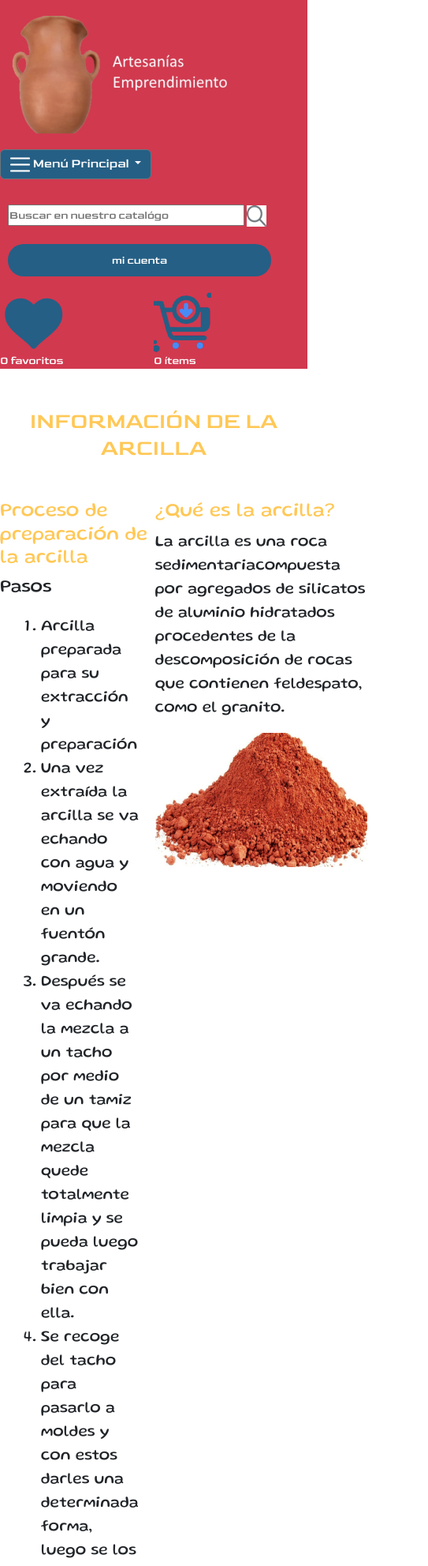
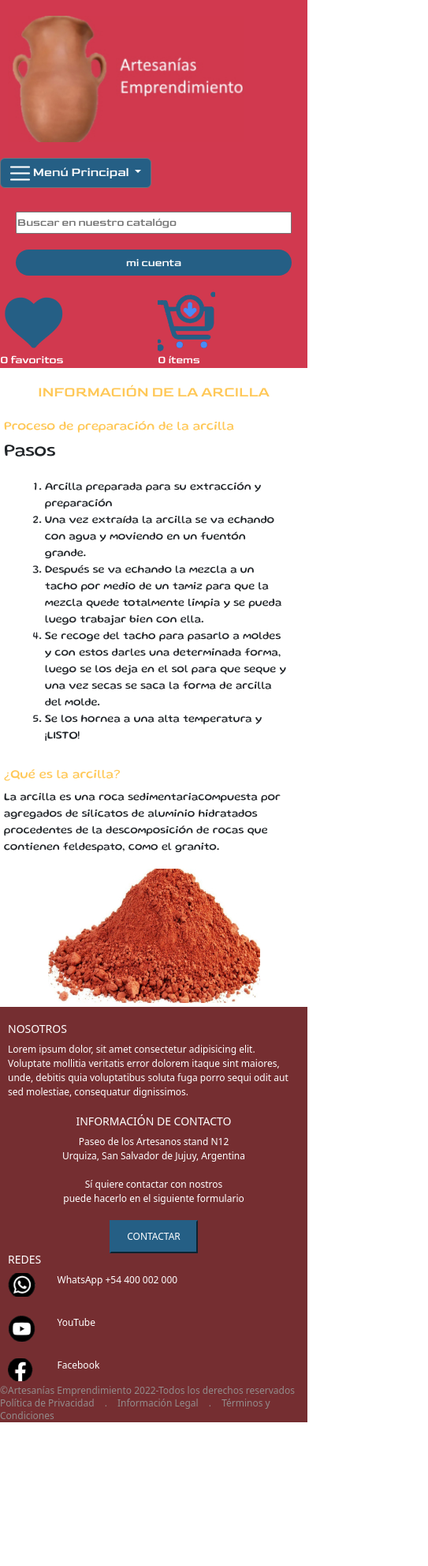
Before and after one commit to LX1478/Artesanias-Emprendimiento, a plain HTML site: page pages/blog.html in a window 390 px wide. Shown: the top 1983 px of the page at 79% size, 543 px wide, since content can reach past the window. After the commit the page ends 1801 px from the top, so only its background shows below. Drawn offline with nearby package versions, Linux system fonts and the light colour scheme.

Commit message:
Agregando media querie mobile

```diff
--- a/css/css.css
+++ b/css/css.css
@@ -1,113 +1,127 @@
 /* RESET */
-*{
+* {
     margin: 0;
     padding: 0;
 }
 
 /* Tipografia */
-@font-face{
+@font-face {
     font-family: Goldman;
     src: url(../assets/tipografia/Goldman.ttf) format(truetype);
 }
 
-@font-face{
+@font-face {
     font-family: Gluten;
     src: url(../assets/tipografia/Gluten-Regular.ttf) format(truetype);
 }
 
 /* ---------------------------------------------------header------------------------------------------------------- */
-.header{
-    font-family:Goldman, cursive;
+.header {
+    font-family: Goldman, cursive;
     background-color: #D1394F;
     font-size: 15px;
-    color:white;
+    color: white;
 
-    display:flex;
+    display: flex;
     flex-direction: row;
 }
 
-.section-main{
+.section-main {
     flex-grow: 1;
 }
-.brand-custom{
-    margin:20px 10px;
+
+.brand-custom {
+    margin: 20px 10px;
 }
 
 
-.dropdown-btn{
+.dropdown-btn {
     background: #255F85;
     margin-bottom: 20px;
 }
-.dropdown-btn:hover{
+
+.dropdown-btn:hover {
     background-color: #488BF7;
 }
+
 .dropdown-ul {
     width: 200px;
     background-color: white;
 }
-.dropdown-item:hover{
+
+.dropdown-item:hover {
     background-color: #488BF7;
 }
 
 
 
-.section-search{
-   padding: 10px 50px;
-   flex-grow: 2;
+.section-search {
+    padding: 10px 50px;
+    flex-grow: 2;
 }
-.input-search{
+
+.input-search {
     margin-top: 30px;
 }
-.search-custom{
+
+.search-custom {
     width: 500px;
     height: auto;
 }
-.search-btn{
-    border:none;
+
+.search-btn {
+    border: none;
     background-color: white;
 }
-.search-btn img{
+
+.search-btn img {
     width: 25px;
     height: 25px;
 }
 
 
-.section-account{
+.section-account {
     flex-grow: 1;
-    display:grid;
+    display: grid;
     grid-template-columns: 1fr 1fr;
     grid-template-areas:
-    "abtn abtn"
-    "aimg1 aimg2"
-    "atxt1 atxt2" ;
+        "abtn abtn"
+        "aimg1 aimg2"
+        "atxt1 atxt2";
 
 }
-.account-btn{
+
+.account-btn {
     grid-area: abtn;
 }
+
 /* Boton mi cuenta */
-.account-btn-custom{
+.account-btn-custom {
     margin: 10px 0px;
     padding: 12px 65px;
-    background-color:#255F85;
-    color:white;
-    border:none;
-    border-radius:20px;
+    background-color: #255F85;
+    color: white;
+    border: none;
+    border-radius: 20px;
 }
-.account-btn-custom:hover{
+
+.account-btn-custom:hover {
     background-color: #488BF7;
 }
 
-.account-img1{
+.account-img1 {
     grid-area: aimg1;
 }
-.accounte-img2{
+
+.accounte-img2 {
     grid-area: aimg2;
 }
-.account-txt1{
+
+.account-txt1 {
     grid-area: atxt1;
 }
-.account-txt2{
+
+.account-txt2 {
     grid-area: atxt2;
 }
 
@@ -115,59 +129,60 @@
 
 /*------------------------------------------------------main------------------------------------------------------ */
 
-.main{
+.main {
     font-size: 20px;
-    font-family:Goldman, cursive;
+    font-family: Goldman, cursive;
     background-color: white;
 }
 
-h1{
+h1 {
     margin: 0px 575px;
 }
 
 /*============================================== Home ===========================================*/
 
-.home-main{
+.home-main {
     background-color: #ebebeb;
     display: grid;
     grid-template-columns: 1fr 3fr;
 
 
 }
-.nov-custom{
+
+.nov-custom {
     background-color: #ebebeb;
     color: white;
     font-size: 16px;
     width: 350px;
     height: 1000;
-}
-
-.nov{
     background-color: #713E9E;
 }
 
-.cards-custom{
+
+.cards-custom {
     margin-left: 50px;
     margin-top: 50px;
+    margin-bottom: 20px;
 
-    display:grid;
+    display: grid;
     grid-template-columns: 1fr 1fr 1fr;
     column-gap: 50px;
     row-gap: 50px;
 
 }
 
-.cards-title{
+.cards-title {
     margin: 0px;
     height: 40px;
     grid-column: 1/4;
 }
-.card-custom{
+
+.card-custom {
     width: 250px;
     height: 380px;
     background-color: white;
     font-size: 20px;
-    border:#255F85 solid 3px;
+    border: #255F85 solid 3px;
 
     display: flex;
     flex-direction: row;
@@ -175,214 +190,231 @@ h1{
     justify-content: center;
     align-content: space-around;
 }
-.card-custom:hover{
-    border:#488BF7 solid 6px;
+
+.card-custom:hover {
+    border: #488BF7 solid 6px;
 }
-.cardImg{
+
+.cardImg {
     width: 250px;
     height: 200px;
     text-align: center;
 }
-.cardBuy__btn{
+
+.cardBuy__btn {
     background-color: #255F85;
     padding: 7px 60px;
-    border-color: #255F85 ;
+    border-color: #255F85;
     color: white;
     font-size: 15px;
     border-radius: 25px;
 }
 
 /* Carrito */
-.cart-custom{
+.cart-custom {
     background-color: #ebebeb;
-    display:flex;
+    display: flex;
     flex-direction: row;
 }
 
-.cart-inf{
+.cart-inf {
     margin: 20px 40px;
 }
-.cart-title{
+
+.cart-title {
     width: 750px;
     background-color: white;
     border: #255F85 solid 4px;
 
 }
-.cart-items{
+
+.cart-items {
     width: 750px;
     height: 400px;
     background-color: white;
     border-style: solid;
     border-width: 0px 4px 4px 4px;
-    border-color:#255F85;
+    border-color: #255F85;
 }
 
-.cart-card{
+.cart-card {
     margin: 20px 40px 20px 20px;
 
 }
-.card-buy-details{
-    border:#255F85 solid 4px;
+
+.card-buy-details {
+    border: #255F85 solid 4px;
     background-color: white;
 }
-.card-buy{
+
+.card-buy {
     height: 70px;
     border-bottom: #255F85 solid 4px;
 
     display: flex;
     flex-direction: row;
-    justify-content:space-between;
+    justify-content: space-between;
     align-items: center;
 }
 
-#buy-btn{
+#buy-btn {
     width: 350px;
     height: 40px;
     margin-left: 50px;
     font-size: 25px;
-    background-color:#255F85;
+    background-color: #255F85;
     color: white;
-    border:none;
+    border: none;
     border-radius: 30px;
 }
 
-.reasurrances-items{
+.reasurrances-items {
     list-style-type: none;
     padding: 0px;
     font-size: 14px;
 }
-.reasurrances-item{
+
+.reasurrances-item {
     background-color: white;
     margin: 20px 0px;
     border-width: 0px 0px 0px 6px;
-    border-style:solid;
+    border-style: solid;
     border-left-color: #255F85;
 
     display: flex;
-    flex-direction:row;
+    flex-direction: row;
 }
 
 /* BLOG */
 
-.blogTitle h1{
+.blog-title h1 {
     margin: 50px 0px;
-    color:#FFC857;
+    color: #FFC857;
     text-align: center;
 }
-.blogPost__title{
-    color:#FFC857;
-}
-.blogSelection__list{
-    margin:20px;
+
+.blog-post__title {
+    color: #FFC857;
 }
 
-.blog{
+.blog-selection__list {
+    margin: 20px;
+}
+
+.blog {
     font-family: Gluten, cursive;
     font-size: 20px;
-    display:flex;
+    display: flex;
     flex-direction: row;
 }
 
 /* NOSOTROS */
-.we__title{
+.we__title {
 
-    color:#255F85;
+    color: #255F85;
 }
-.we__description{
-    color:#255F85;
+
+.we__description {
+    color: #255F85;
 }
 
 /* CONTACTO */
-.contactanosTittle{
-    color:#255F85;
+.contactanosTittle {
+    color: #255F85;
 }
 
-.form-custom{
+.form-custom {
     background-color: #F8F9FA;
     width: 450px;
     margin-left: 50px;
     margin-right: 900px;
     border: 5px solid;
-    border-color:#255F85;
+    border-color: #255F85;
     border-radius: 20px;
 }
-#form-message{
-    resize:none;
+
+#form-message {
+    resize: none;
 }
 
-.btnSubmit{
+.btnSubmit {
     margin: 10px 20px;
     padding: 8px 135px;
     background-color: #255F85;
-    border-color: #255F85 ;
+    border-color: #255F85;
     color: white;
-    font-size:1em;
+    font-size: 1em;
 
 }
 
 
 
 /* ------------------------------------------------------footer---------------------------------------------------- */
-.footer{
+.footer {
     background-color: #752E31;
-    color:white;
-    font-size:14px;
+    color: white;
+    font-size: 14px;
 }
 
-.information{
-    padding-top:30px;
-    display:flex;
+.information {
+    padding-top: 30px;
+    display: flex;
     flex-direction: row;
-    justify-content:space-around;
+    justify-content: space-around;
 }
 
-.inf-title{
-    font-size:20px;
+.inf-title {
+    font-size: 20px;
 }
+
 /* nosotros */
-.we{
+.we {
     width: 250px;
 }
+
 /* contacto */
-.footer-contact{
+.footer-contact {
     width: 400px;
     text-align: center;
 }
-.contactBtn{
+
+.contactBtn {
     background-color: #255F85;
     padding: 10px 20px;
-    border-color: #255F85 ;
+    border-color: #255F85;
     color: white;
 
 }
+
 /* redes */
-.networks{
+.networks {
     text-align: center;
 }
 
-.networks-custom{
+.networks-custom {
     width: 250px;
-    color:white;
+    color: white;
     display: inline-grid;
     grid-template-columns: 1fr 3fr;
     grid-row-gap: 20px;
 }
-.networks a{
-    color:white;
+
+.networks a {
+    color: white;
     text-decoration: none;
 }
 
 
-.artisans h6{
-    color:#938C8C;
-    display:inline;
+.artisans h6 {
+    color: #938C8C;
+    display: inline;
     padding: 0px 5px;
     font-size: 0.8em;
 }
 
 /* Para acomodar los t2, t3, t4 hacia la derecha */
-.t2{
-    margin-left:500px;
+.t2 {
+    margin-left: 500px;
 }
 
 
@@ -390,98 +422,200 @@ h1{
 
 /* =========================================== Media Querie para celular ================================================================= */
 
-@media screen and (max-width:768px){
-    /* header */
-    .header{
+@media screen and (max-width:480px) {
+    /* ==========================================================header=========================================== */
+
+    .header {
         font-size: 14px;
-        display:flex;
+        display: flex;
         flex-direction: column;
     }
+
+    /* seccion del log */
+    .brand-custom a img {
+        width: 300px;
+
+    }
+
     /* seccion del buscador */
-    .section-search{
-        padding: 2px 10px;
+    .section-search {
+        padding: 0px;
         flex-grow: 1;
     }
-    .input-search{
-         margin-top: 10px;
+
+    .input-search {
+        margin-top: 10px;
     }
-     .search-custom{
-         width: 300px;
-         height: 27px;
+
+    .search-custom {
+        margin-left: 20px;
+        width: 350px;
+        height: 28px;
     }
-    .search-btn img{
-        width: 25px;
-        height: 27px;
+
+    .search-btn img {
+        display:none;
     }
 
     /* seccion de la cuenta, favorito y carrito */
-    .account-btn-custom{
-        margin: 20px 10px;
-        padding: 10px 132px;
+    .section-account {
+        width: 400px;
+    }
+    .account-btn-custom {
+        margin: 20px 20px;
+        padding: 6px 140px;
     }
 
+
     /* main */
-    .main{
+    .main {
+        font-size: 12px;
+    }
+
+    h1 {
+        margin: 0px;
+    }
+
+    /*============================== Home =========================*/
+
+    .home-main {
+        display: grid;
+        grid-template-columns: 1fr;
+    }
+
+    .nov-custom {
+        font-size: 14px;
+        width: auto;
+        height: auto;
+    }
+    .nov{
+        width: auto;
+        margin: 0px 10px;
+
+    }
+
+    .cards-custom {
+        margin-left: 10px;
+        display: flex;
+        flex-direction: column;
+        align-items: center;
+        row-gap: 20px;
+
+    }
+
+
+    .card-custom {
+        width: 220px;
+        height: 340px;
+    }
+    .cardDescription__title{
+        font-size: 16px;
+    }
+    /* ========================== BLOG ======================== */
+
+    .blog-title h1 {
+        margin: 20px 10px;
+        font-size: 18;
+        text-align: center;
+    }
+    .blog {
+        display: flex;
+        flex-direction: column;
+    }
+    .blog-section{
+        margin:5px;
         font-size: 14px;
     }
 
-    h1{
-        margin: 0px;
+    .blog-post__title {
+        font-size: 16;
+    }
+    .blog-img{
+        text-align: center;
     }
 
-    /*============================================== Home ===========================================*/
+    /* ========================= CARRITO========================== */
+    .cart-custom {
+        display: flex;
+        flex-direction: column;
+    }
 
-    .home-main{
-        display: grid;
-        grid-template-columns: 1fr;
+    .cart-inf {
+        margin: 20px 20px;
     }
-    .nov-custom{
+
+    .cart-title {
+        width: auto;
+    }
+
+    .cart-items {
+        width: auto;
+        height: 300px;
+    }
+
+    .cart-card {
+        margin: 20px 20px;
+
+    }
+
+    #buy-btn {
+        width: 320px;
+        height: 40px;
+        margin-left: 20px;
+    }
+
+    .reasurrances-items {
         font-size: 14px;
-        width: 400px;
-        height: auto;
     }
 
 
-    .cards-custom{
-        margin-left: 17%;
-        display:flex;
-        flex-direction: column;
-        row-gap: 40px;
-
+/* =============================== FOOTER =============================================== */
+    .footer {
+        font-size: 12px;
+        width: auto;
     }
 
-    .cards-title{
-        margin: 0px;
-        height: 0px;
+    .information {
+        padding-top: 20px;
+        display: flex;
+        flex-direction: column;
     }
-    .card-custom{
-        width: 250px;
-        height: 380px;
-        background-color: white;
-        font-size: 20px;
-        border:#255F85 solid 3px;
 
-        display: flex;
-        flex-direction: row;
-        flex-wrap: wrap;
-        justify-content: center;
-        align-content: space-around;
+    .inf-title {
+        font-size: 14px;
     }
-    .card-custom:hover{
-        border:#488BF7 solid 6px;
+
+    /* nosotros */
+    .we {
+        margin: 0px 10px;
+        width: auto;
     }
-    .cardImg{
-        width: 250px;
-        height: 200px;
+
+    /* contacto */
+    .footer-contact {
+        margin-top: 20px;
+        width: auto;
+        text-align:start;
         text-align: center;
     }
-    .cardBuy__btn{
-        background-color: #255F85;
-        padding: 7px 60px;
-        border-color: #255F85 ;
-        color: white;
-        font-size: 15px;
-        border-radius: 25px;
+
+
+    /* redes */
+    .networks {
+        text-align: start;
+        margin: 0px 10px
+    }
+
+
+    .artisans h6 {
+        margin-right: 10px;
+        padding: 0px;
+        font-size: 12px;
+    }
+
+    /* Para acomodar los t2, t3, t4 hacia la derecha */
+    .t2 {
+        margin-left: 0px;
     }
 
 
--- a/pages/blog.html
+++ b/pages/blog.html
@@ -69,17 +69,17 @@
     </header>
     <!-----------------------------------------------MAIN------------------------------------------------------------ -->
     <main class="main">
-        <div class="blogTitle">
+        <div class="blog-title">
             <h1>INFORMACIÓN DE LA ARCILLA</h1>
         </div>
         <div class="blog">
-            <section class="blogSection">
+            <section class="blog-section">
                 <!-- Post 1 -->
-                <article class="blogPost">
-                    <h2 class="blogPost__title">Proceso de preparación de la arcilla</h2>
-                    <h3 class="blogPost__subtitle">Pasos</h3>
+                <article class="blog-post">
+                    <h2 class="blog-post__title">Proceso de preparación de la arcilla</h2>
+                    <h3 class="blog-post__subtitle">Pasos</h3>
                 </article>
-                <article class="blogSelection__list">
+                <article class="blog-selection__list">
                     <ol>
                         <li>Arcilla preparada para su extracción y preparación</li>
                         <li>Una vez extraída la arcilla se va echando con agua y moviendo en un fuentón grande.</li>
@@ -92,15 +92,15 @@
                 </article>
             </section>
 
-            <section class="blogSection">
+            <section class="blog-section">
                 <!-- Post 2 -->
-                <article class="blogPost">
-                    <h2 class="blogPost__title"">¿Qué es la arcilla?</h2>
-                    <p class=" blogPost__des">La arcilla es una roca sedimentariacompuesta por agregados de silicatos
+                <article class="blog-post">
+                    <h2 class="blog-post__title"">¿Qué es la arcilla?</h2>
+                    <p class=" blog-post__des">La arcilla es una roca sedimentariacompuesta por agregados de silicatos
                         de aluminio hidratados procedentes de la descomposición de rocas que contienen feldespato, como
                         el granito. </p>
                 </article>
-                <article class="blogIMG">
+                <article class="blog-img">
                     <img src="../assets/img/arcilla.jpg" alt="arcilla">
                 </article>
 
```
Also changed, not shown: index.html (+1 -1 lines).
